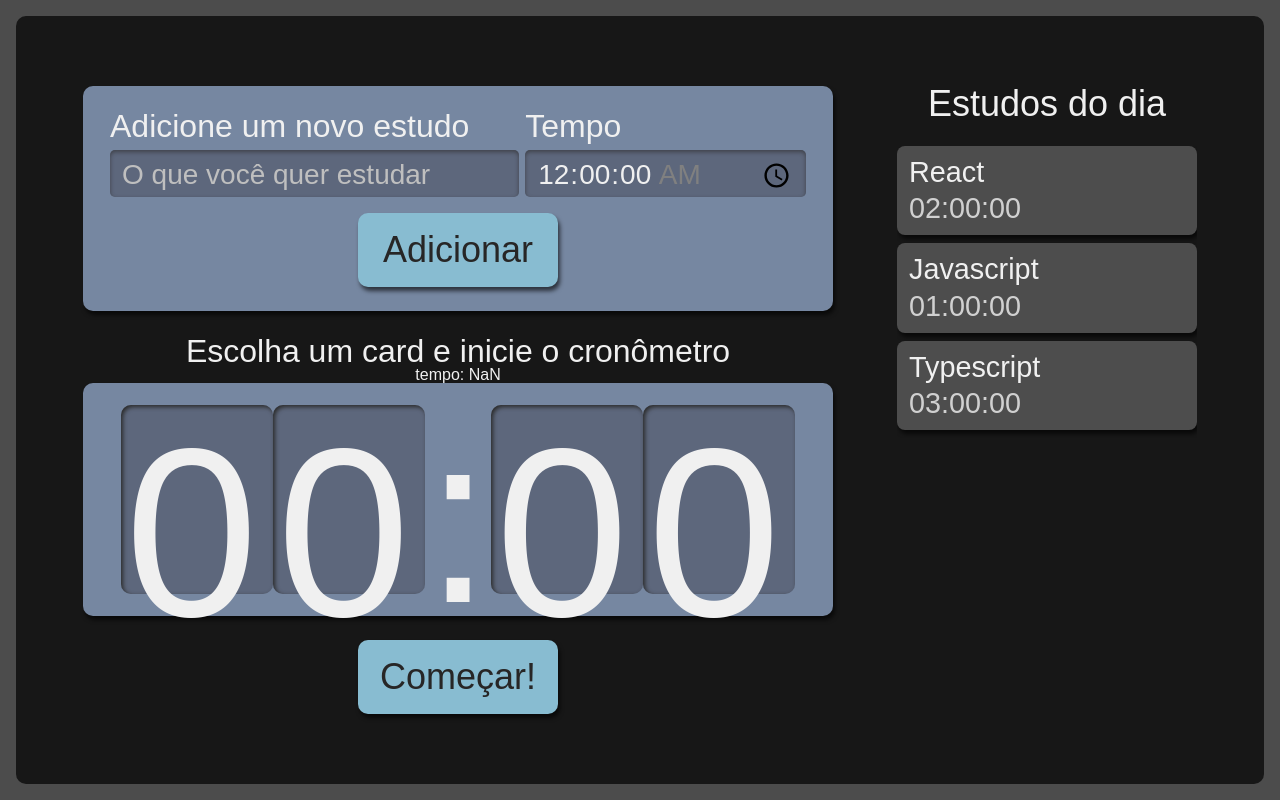
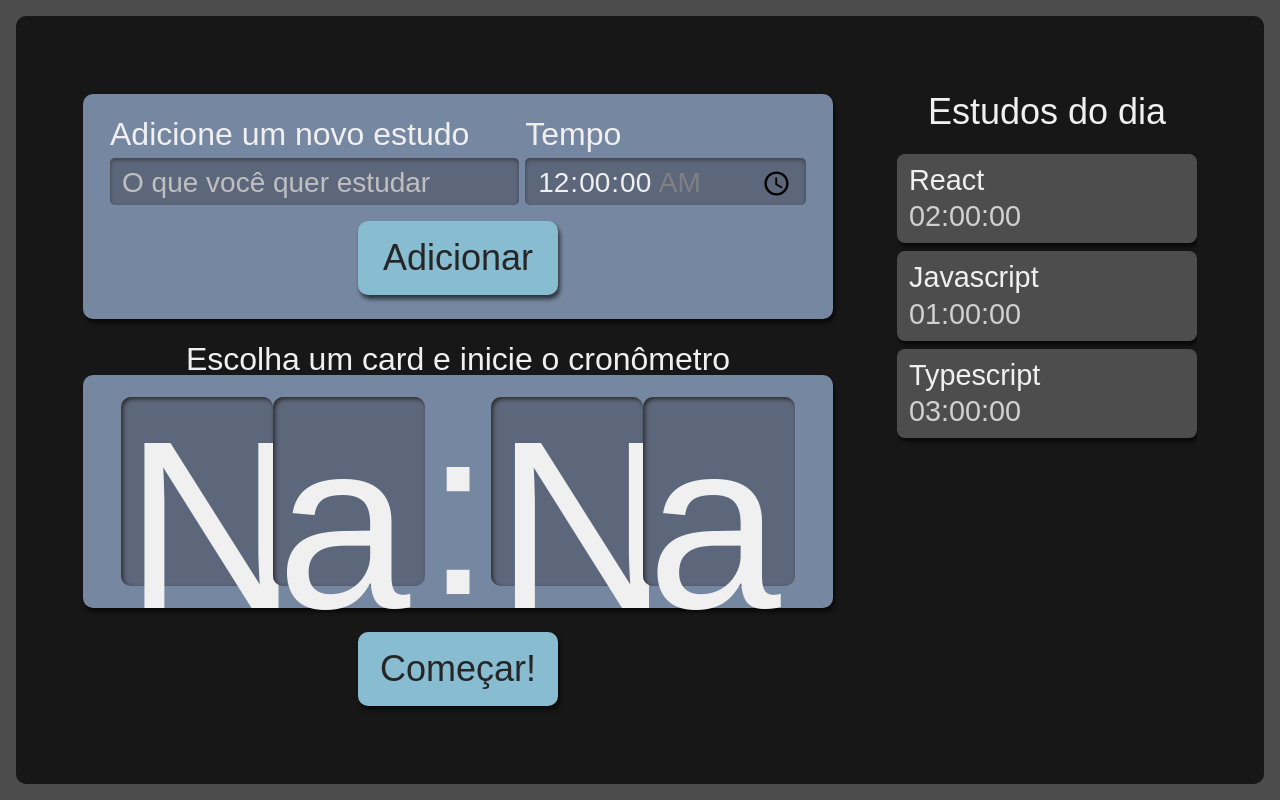
Before and after one commit to hcmendes/alura-studies, a React (Create React App) app: page / in a window 1280 px wide. Built offline with nearby package versions, Linux system fonts and the light colour scheme.

Commit message:
mostra tempo em minutos no cronometro

```diff
--- a/src/components/Cronometro/Relogio/index.tsx
+++ b/src/components/Cronometro/Relogio/index.tsx
@@ -1,13 +1,31 @@
 import style from './Relogio.module.scss';
 
-export default function Relogio() {
+interface Props {
+  tempo: number | undefined
+}
+
+export default function Relogio({ tempo = 0 }: Props) {
+  const minutos = Math.floor(tempo / 60);
+  const segundos = tempo % 60;
+  const [minutoDezena, minutoUnidade] = String(minutos)
+    .padStart(2, '0');
+  const [segundoDezena, segundoUnidade] = String(segundos)
+    .padStart(2, '0');
   return (
     <>
-      <span className={style.relogioNumero}>0</span>
-      <span className={style.relogioNumero}>0</span>
+      <span className={style.relogioNumero}>
+        {minutoDezena}
+      </span>
+      <span className={style.relogioNumero}>
+        {minutoUnidade}
+      </span>
       <span className={style.relogioDivisao}>:</span>
-      <span className={style.relogioNumero}>0</span>
-      <span className={style.relogioNumero}>0</span>
+      <span className={style.relogioNumero}>
+        {segundoDezena}
+      </span>
+      <span className={style.relogioNumero}>
+        {segundoUnidade}
+      </span>
     </>
   )
 }
--- a/src/components/Cronometro/index.tsx
+++ b/src/components/Cronometro/index.tsx
@@ -22,9 +22,8 @@ export default function Cronometro({ selecionado }: Props) {
     <div className={style.cronometro}>
       <p className={style.titulo}>
         Escolha um card e inicie o cronômetro</p>
-        tempo: {tempo}
       <div className={style.relogioWrapper}>
-        <Relogio />
+        <Relogio tempo={tempo} />
       </div>
       <Botao>
         Começar!
--- a/tsconfig.json
+++ b/tsconfig.json
@@ -19,6 +19,7 @@
     "isolatedModules": true,
     "noEmit": true,
     "jsx": "react-jsx",
+    "downlevelIteration": true,
     "plugins": [{
       "name": "typescript-plugin-css-modules"
     }]
```
